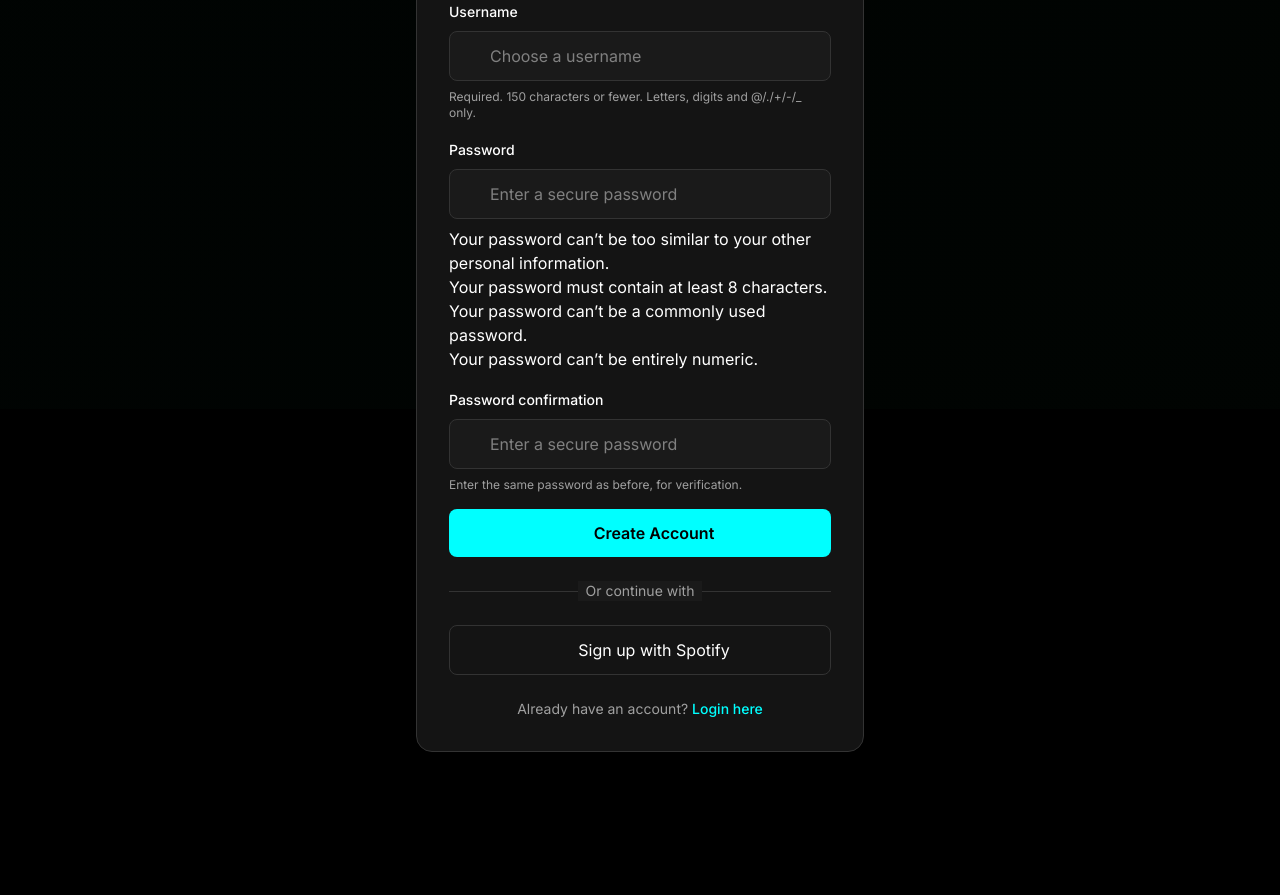
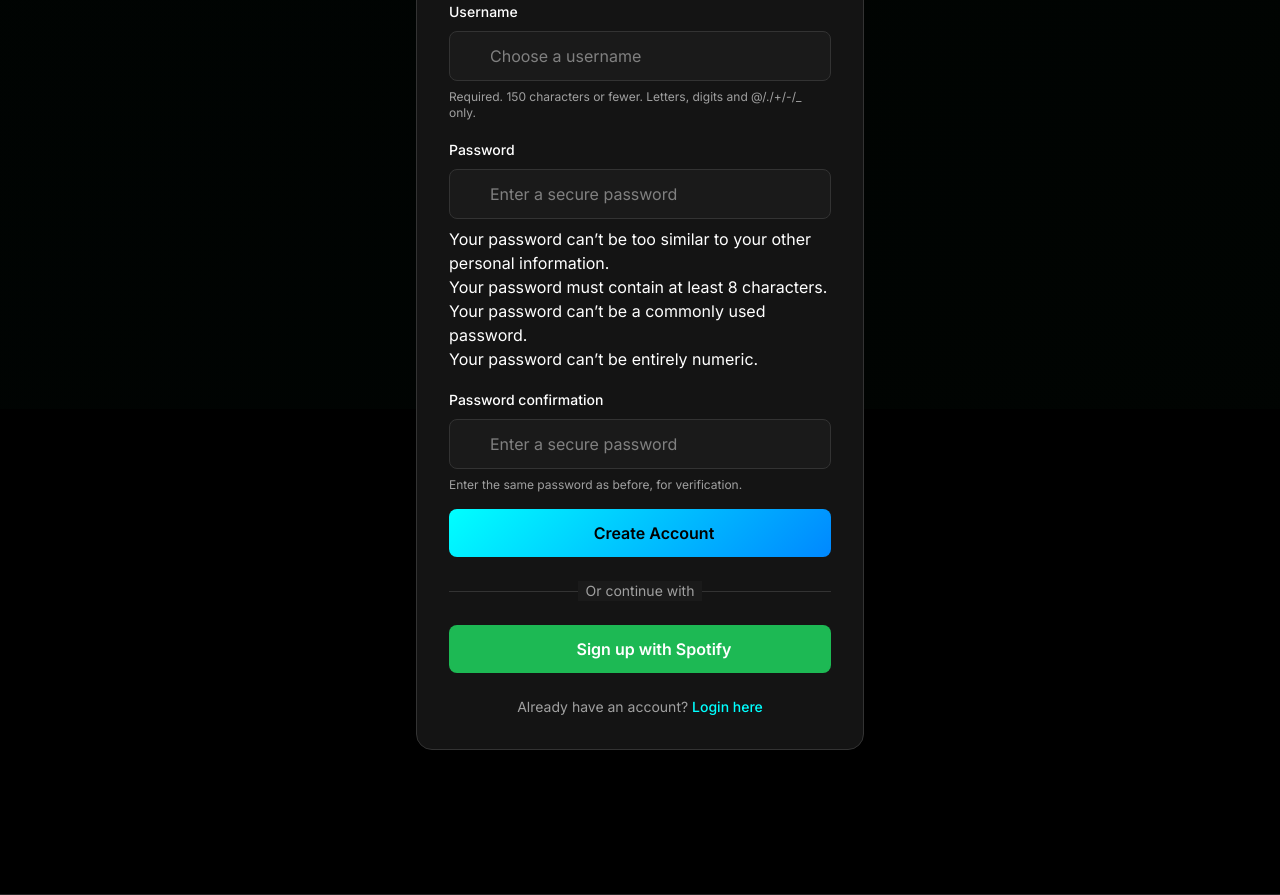
Before and after one commit to gelogonza/Syro, a Django app: page /signup/ in a window 1280 px wide. Shown: the part 391-1286 px from the top of the page. Run offline with Django 5.2, Linux system fonts and the light colour scheme; parts of the project's set-up code (start-up, migrations or seed data) failed here and were passed over; some libraries are stand-ins or nearby versions.

Commit message:
Standardize button styling across all pages with cyan theme
Features Added:
- Created 4 new button classes in base.html:
  - .btn-primary: Cyan gradient (#00FFFF to #0088FF) with black text
  - .btn-secondary: Transparent with cyan border
  - .btn-danger: Red background for destructive actions
  - .btn-spotify: Spotify green (#1DB954) for official branding

Implementation:
- Updated home.html: CTA buttons now use btn-primary/btn-secondary
- Updated dashboard.html: Spotify connect/disconnect buttons use btn-spotify/btn-danger
- Updated login.html: Login and Spotify buttons use new classes
- Updated signup.html: Account creation and Spotify buttons use new classes
- Updated artist_detail.html: Search, play, queue buttons updated to cyan theme
- All buttons now have consistent styling, hover effects, and transitions
- Removed inline style duplication in favor of centralized CSS classes

Benefits:
- Consistent styling across entire application
- Easier maintenance and future updates
- Professional, cohesive design with neon cyan theme
- Accessibility-friendly color contrast

🤖 Generated with Claude Code

Co-Authored-By: Claude <noreply@anthropic.com>

```diff
--- a/SyroMusic/templates/base.html
+++ b/SyroMusic/templates/base.html
@@ -180,6 +180,84 @@
 
     .nav-link:hover::after {
       width: 80%;
+    }
+
+    /* ==================== BUTTON STYLES ==================== */
+
+    .btn-primary {
+      background: linear-gradient(135deg, #00FFFF, #0088FF);
+      color: #000000;
+      padding: 0.75rem 1.5rem;
+      border: none;
+      border-radius: 8px;
+      font-weight: 600;
+      font-size: 1rem;
+      cursor: pointer;
+      transition: all 0.3s ease;
+      text-decoration: none;
+      display: inline-block;
+    }
+
+    .btn-primary:hover {
+      transform: translateY(-2px);
+      box-shadow: 0 8px 24px rgba(0, 255, 255, 0.4);
+    }
+
+    .btn-secondary {
+      background: transparent;
+      color: #00FFFF;
+      border: 2px solid #00FFFF;
+      padding: 0.75rem 1.5rem;
+      border-radius: 8px;
+      font-weight: 600;
+      font-size: 1rem;
+      cursor: pointer;
+      transition: all 0.3s ease;
+      text-decoration: none;
+      display: inline-block;
+    }
+
+    .btn-secondary:hover {
+      background: rgba(0, 255, 255, 0.1);
+      transform: translateY(-2px);
+    }
+
+    .btn-danger {
+      background: #ef4444;
+      color: white;
+      padding: 0.75rem 1.5rem;
+      border: none;
+      border-radius: 8px;
+      font-weight: 600;
+      font-size: 1rem;
+      cursor: pointer;
+      transition: all 0.3s ease;
+      text-decoration: none;
+      display: inline-block;
+    }
+
+    .btn-danger:hover {
+      background: #dc2626;
+      transform: translateY(-2px);
+    }
+
+    .btn-spotify {
+      background: #1DB954;
+      color: white;
+      padding: 0.75rem 1.5rem;
+      border: none;
+      border-radius: 8px;
+      font-weight: 600;
+      font-size: 1rem;
+      cursor: pointer;
+      transition: all 0.3s ease;
+      text-decoration: none;
+      display: inline-block;
+    }
+
+    .btn-spotify:hover {
+      background: #1ed760;
+      transform: translateY(-2px);
     }
 
     /* Mobile Menu Styles */
--- a/SyroMusic/templates/registration/login.html
+++ b/SyroMusic/templates/registration/login.html
@@ -65,7 +65,7 @@
       {% endfor %}
 
       <button type="submit"
-              class="w-full py-3 rounded-lg bg-gradient-to-r from-primary to-accent text-black font-semibold hover-glow flex items-center justify-center group">
+              class="w-full btn-primary flex items-center justify-center group">
         <i data-lucide="log-in" class="h-5 w-5 mr-2 group-hover:scale-110 transition-transform"></i>
         Login
       </button>
@@ -83,8 +83,8 @@
 
     <!-- Spotify Login -->
     <a href="{% url 'music:spotify_login' %}"
-       class="w-full py-3 rounded-lg border border-border hover:bg-secondary flex items-center justify-center group transition-colors">
-      <i data-lucide="music-2" class="h-5 w-5 mr-2 text-primary"></i>
+       class="w-full btn-spotify flex items-center justify-center">
+      <i data-lucide="music-2" class="h-5 w-5 mr-2"></i>
       <span>Sign in with Spotify</span>
     </a>
 
--- a/SyroMusic/templates/registration/signup.html
+++ b/SyroMusic/templates/registration/signup.html
@@ -71,7 +71,7 @@
       {% endfor %}
 
       <button type="submit"
-              class="w-full py-3 rounded-lg bg-gradient-to-r from-primary to-accent text-black font-semibold hover-glow flex items-center justify-center group">
+              class="w-full btn-primary flex items-center justify-center group">
         <i data-lucide="user-plus" class="h-5 w-5 mr-2 group-hover:scale-110 transition-transform"></i>
         Create Account
       </button>
@@ -89,8 +89,8 @@
 
     <!-- Spotify Login -->
     <a href="{% url 'music:spotify_login' %}"
-       class="w-full py-3 rounded-lg border border-border hover:bg-secondary flex items-center justify-center group transition-colors">
-      <i data-lucide="music-2" class="h-5 w-5 mr-2 text-primary"></i>
+       class="w-full btn-spotify flex items-center justify-center">
+      <i data-lucide="music-2" class="h-5 w-5 mr-2"></i>
       <span>Sign up with Spotify</span>
     </a>
 
--- a/SyroMusic/templates/syromusic/dashboard.html
+++ b/SyroMusic/templates/syromusic/dashboard.html
@@ -93,7 +93,7 @@
         {% csrf_token %}
         <button type="submit"
                 onclick="return confirm('Are you sure you want to disconnect your Spotify account?');"
-                class="inline-flex items-center justify-center rounded-lg px-4 py-2 text-sm font-medium bg-red-500/10 hover:bg-red-500/20 text-red-400 border border-red-500/50 hover:border-red-500 transition-colors">
+                class="btn-danger inline-flex items-center justify-center text-sm">
           <i data-lucide="unlink" class="h-4 w-4 mr-2"></i>
           Disconnect
         </button>
@@ -136,7 +136,7 @@
           </li>
         </ul>
         <a href="{% url 'music:spotify_login' %}"
-           class="inline-flex items-center justify-center rounded-lg px-6 py-3 text-sm font-semibold bg-gradient-to-r from-primary to-accent text-black hover-glow">
+           class="btn-spotify inline-flex items-center justify-center text-sm">
           <i data-lucide="music-2" class="h-5 w-5 mr-2"></i>
           Connect Spotify Now
         </a>
```
Also changed, not shown: SyroMusic/templates/syromusic/artist_detail.html (+5 -5 lines), SyroMusic/templates/syromusic/home.html (+5 -5 lines).
